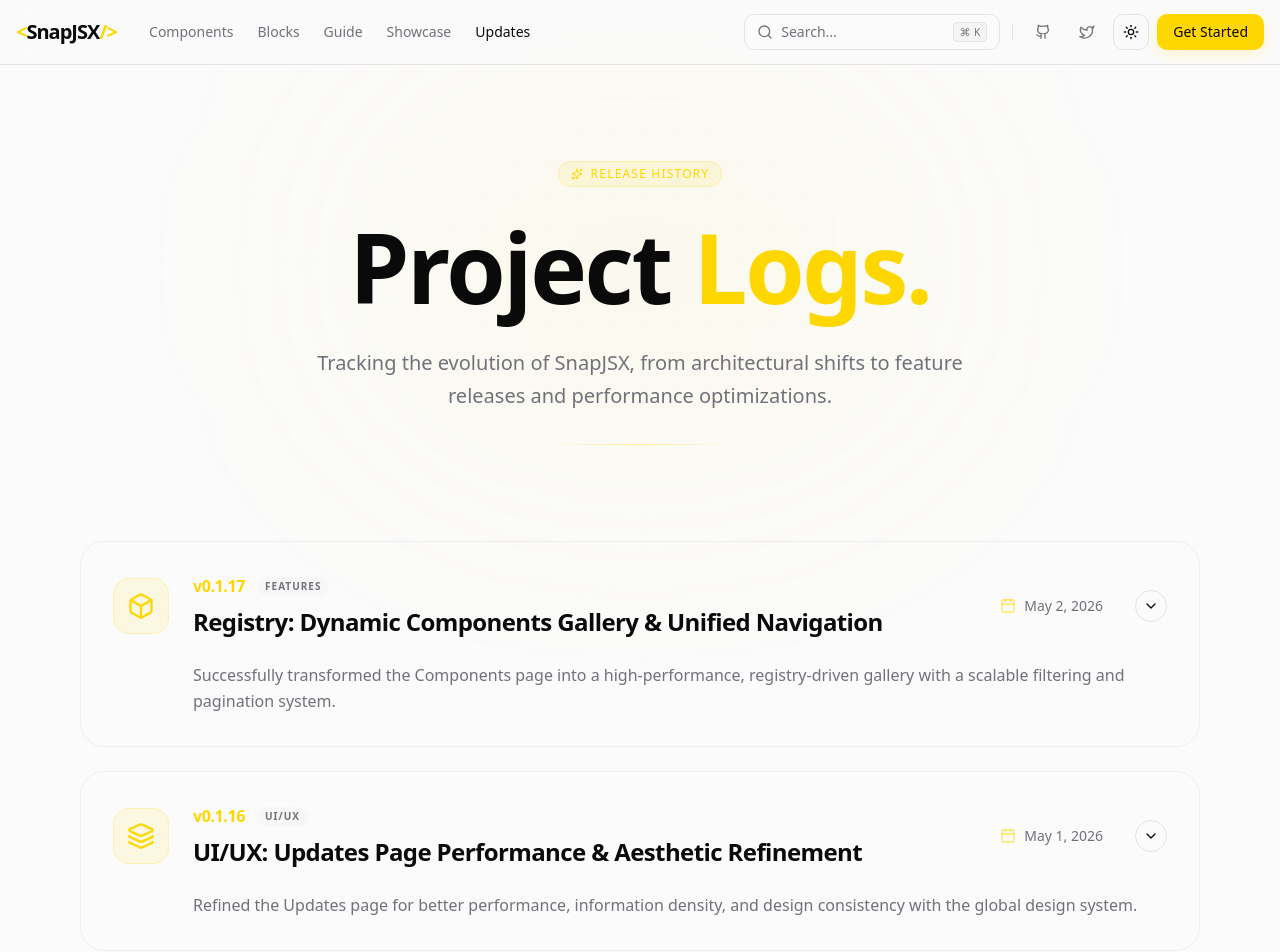
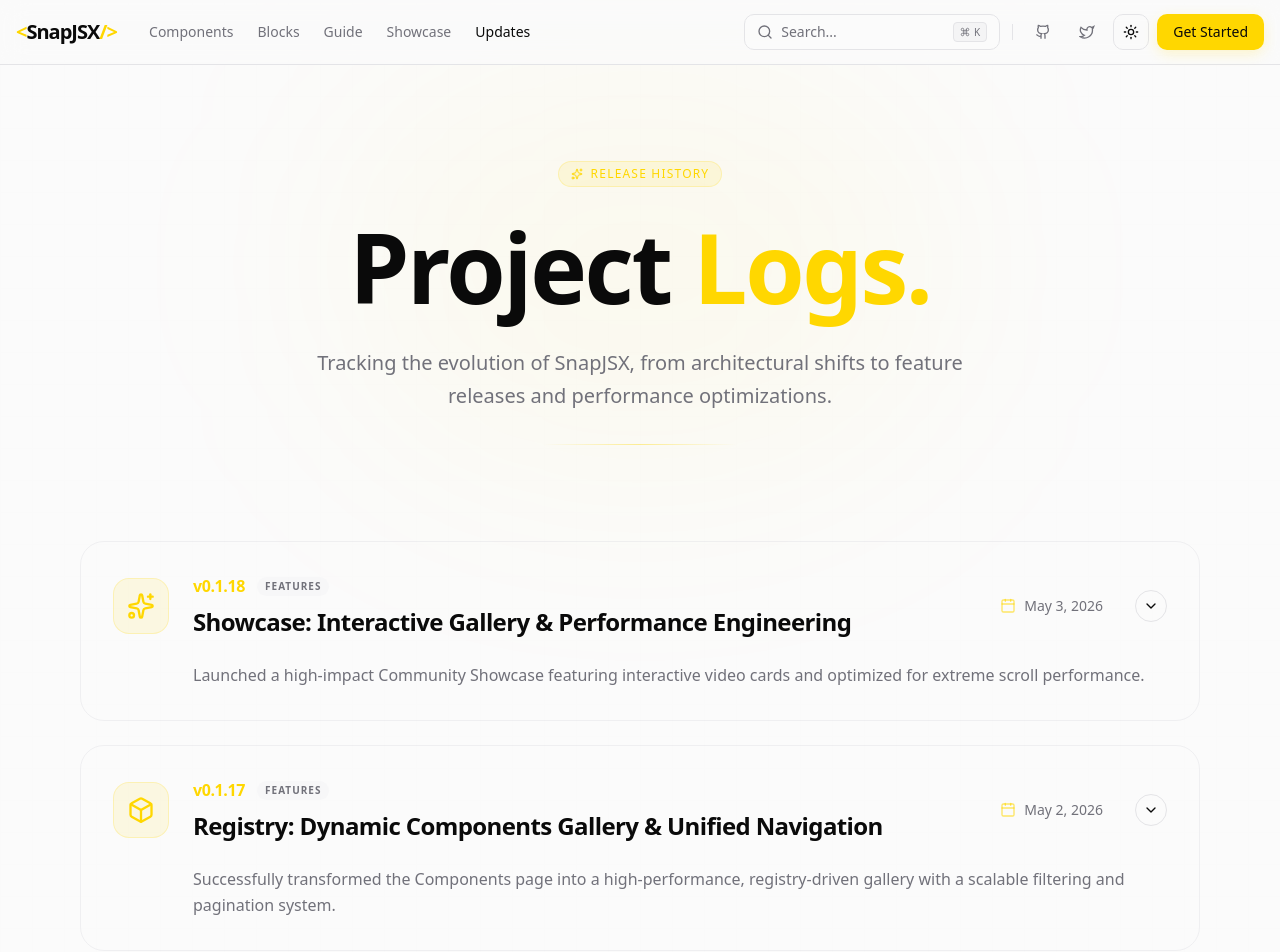
Before and after one commit to Gladiarn/SnapJSX, a Next.js app: page /updates in a window 1280 px wide. Shown: the top 952 px of the page. Built offline with nearby package versions, Linux system fonts and the light colour scheme.

Commit message:
feat(updates): add detailed log entry for Showcase implementation and performance optimizations

```diff
--- a/src/app/updates/updates-page-client.tsx
+++ b/src/app/updates/updates-page-client.tsx
@@ -16,6 +16,22 @@
 export function UpdatesPageClient() {
   const updatesLog = useMemo(
     () => [
+      {
+        version: "v0.1.18",
+        date: "May 3, 2026",
+        title: "Showcase: Interactive Gallery & Performance Engineering",
+        summary:
+          "Launched a high-impact Community Showcase featuring interactive video cards and optimized for extreme scroll performance.",
+        category: "Features",
+        icon: Sparkles,
+        details: [
+          "Showcase Architecture: Created a scalable data-driven manifest for community projects with support for video previews and deep-linking.",
+          "Interactive Video Cards: Engineered custom 'ShowcaseCard' components that seamlessly transition from thumbnails to autoplaying videos on hover.",
+          "Asymmetrical Layout: Implemented a unique, split-header layout signature that distinguishes the Showcase from other pages while maintaining brand consistency.",
+          "Performance Optimization: Offloaded hover animations to GPU-accelerated CSS and implemented React.memo to eliminate scroll-time lag and redundant re-renders.",
+          "Visual Depth: Integrated premium background decorative elements and gold-themed lighting to elevate the 'soul' of the showcase gallery.",
+        ],
+      },
       {
         version: "v0.1.17",
         date: "May 2, 2026",
```
